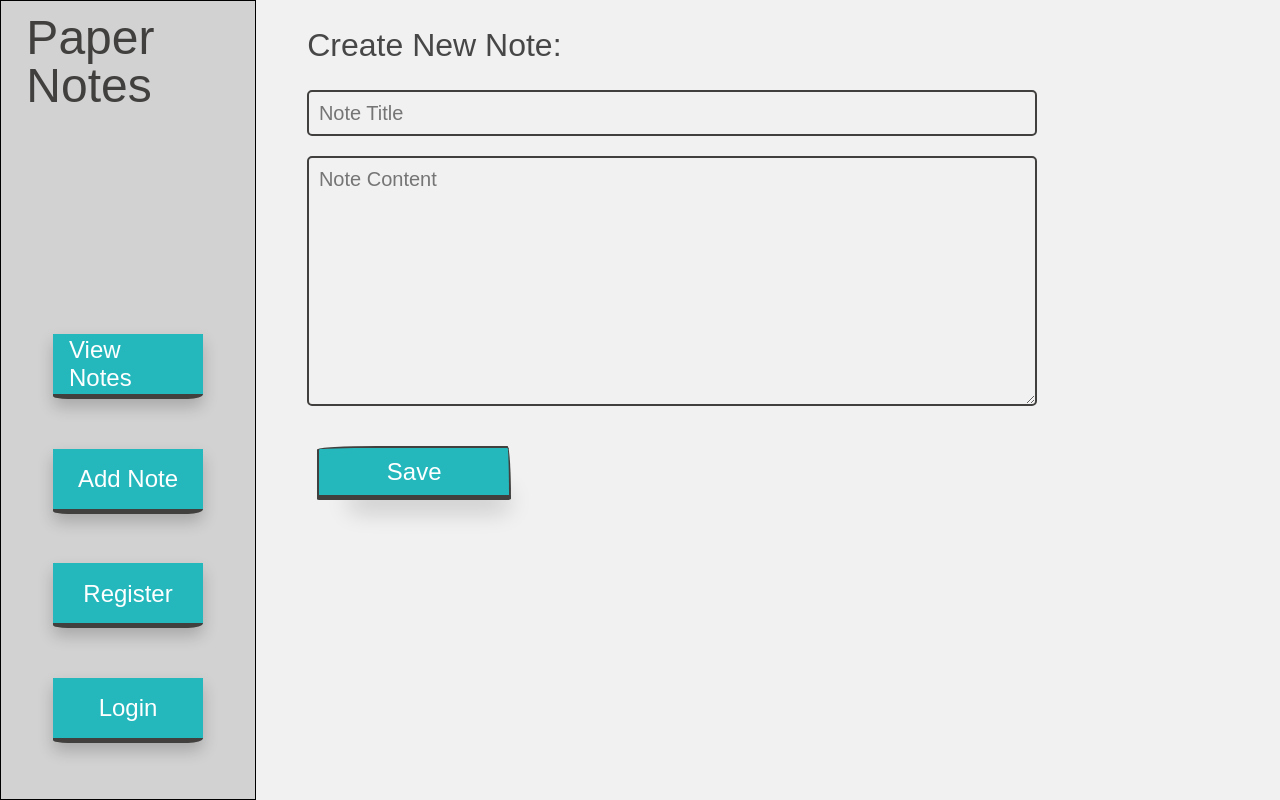
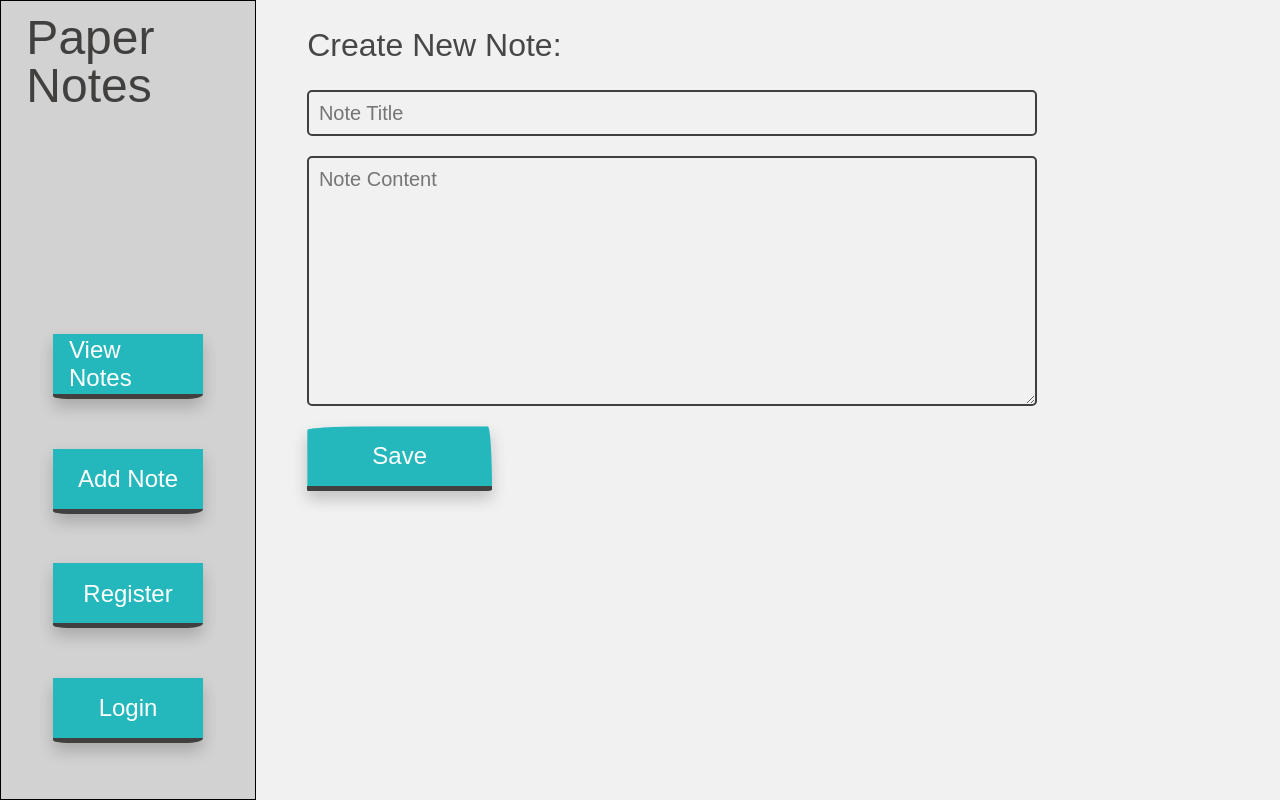
Before and after one commit to AM-Myrick/PaperCSS-FEPW, a React (Create React App) app: page /add-note in a window 1280 px wide. Built offline with nearby package versions, Linux system fonts and the light colour scheme; a web font is replaced by a local one.

Commit message:
fix save button styles to use mixin

```diff
--- a/src/Components/Notes/NewNote.scss
+++ b/src/Components/Notes/NewNote.scss
@@ -1,3 +1,5 @@
+@import "../../Styles/mixins.scss";
+
 .new-note form {
   width: 95%;
   margin-left: 2.5%;
@@ -21,19 +23,9 @@
   }
 
   .save {
-    text-decoration: none;
-    background-color: #24b8bd;
-    color: #ffffff;
-    width: 20%;
-    padding: 1%;
-    margin: 1%;
-    margin-top: 1rem;
+    @include button-styles;
+    width: 185px;
     font-size: 1.2rem;
-    text-align: center;
-    cursor: pointer;
-    border-bottom: 5px solid #41403e;
-    border-bottom-left-radius: 15px 3px;
-    border-bottom-right-radius: 15px 5px;
   }
 }
 
```
